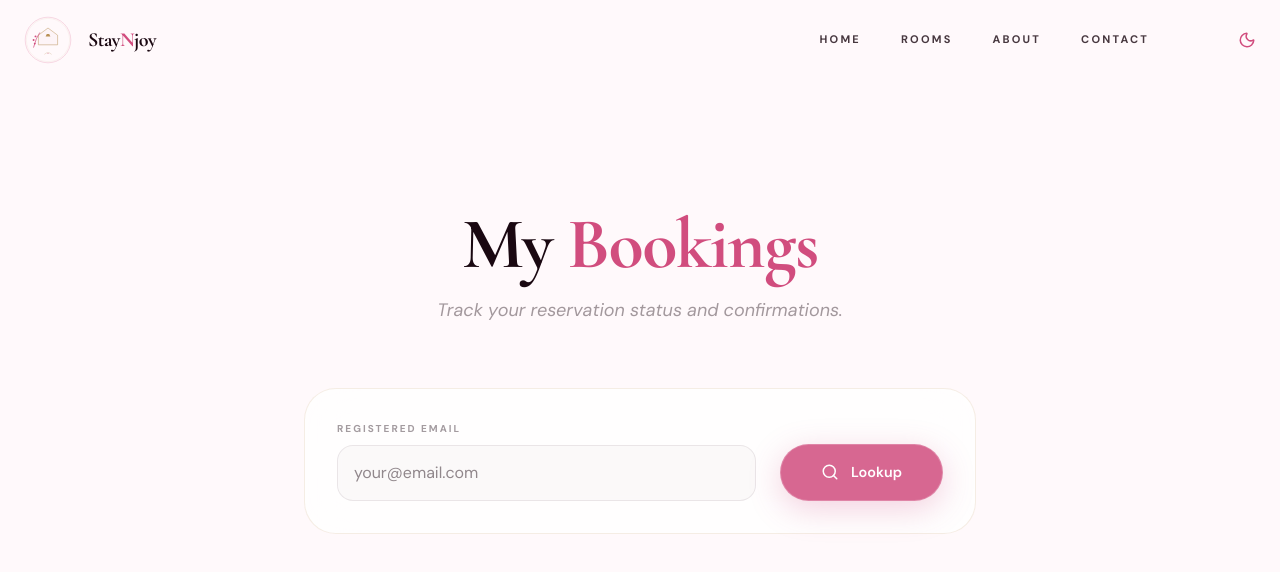
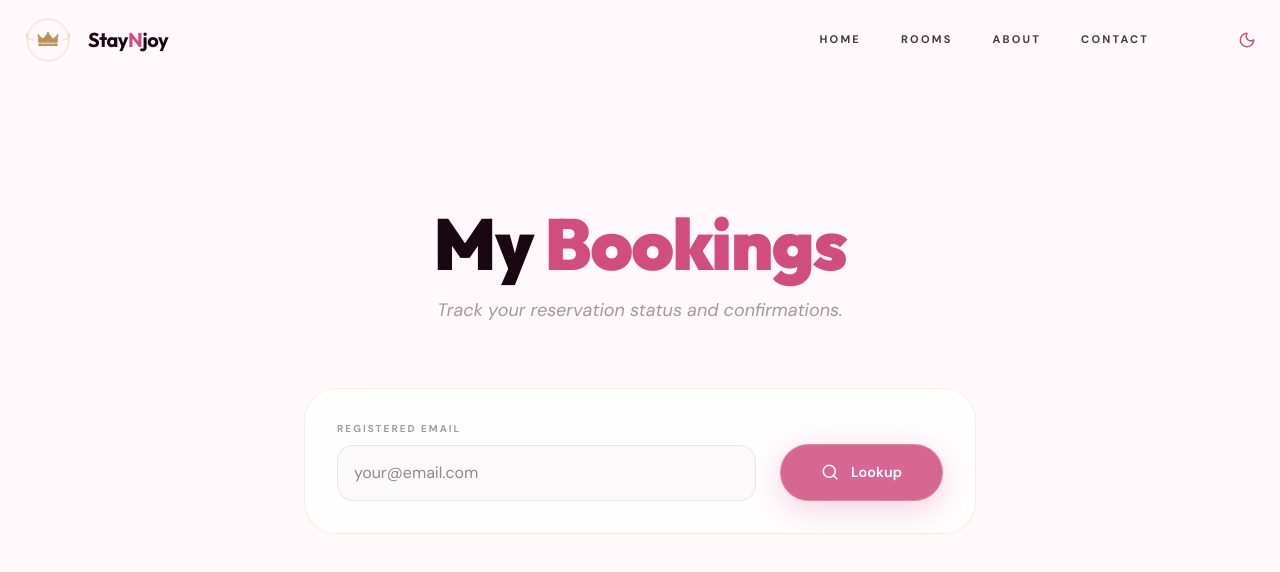
Before and after one commit to GhostRed256/HotelLuxe, a Next.js app: page /bookings in a window 1280 px wide. Shown: the top 572 px of the page. Built offline with nearby package versions, Linux system fonts and the light colour scheme; no server answers.

Commit message:
Logo rollback, typography simplification (Google-style Outfit font), and readability improvements across Hero and Footer

```diff
--- a/src/app/globals.css
+++ b/src/app/globals.css
@@ -1,4 +1,4 @@
-@import url('https://fonts.googleapis.com/css2?family=Cormorant+Garamond:ital,wght@0,300;0,400;0,500;0,600;0,700;1,300;1,400&family=DM+Sans:ital,wght@0,100;0,300;0,400;0,500;0,600;0,700;1,400&family=Dancing+Script:wght@400..700&display=swap');
+@import url('https://fonts.googleapis.com/css2?family=Cormorant+Garamond:ital,wght@0,300;0,400;0,500;0,600;0,700;1,300;1,400&family=DM+Sans:ital,wght@0,100;0,300;0,400;0,500;0,600;0,700;1,400&family=Outfit:wght@100..900&display=swap');
 
 @import "tailwindcss";
 
@@ -9,9 +9,9 @@
   --color-black-accent: #0A0307;
 
   --font-body: 'DM Sans', sans-serif;
-  --font-heading: 'Cormorant Garamond', serif;
-  --font-script: 'Dancing Script', cursive;
-  --font-cinzel: 'Cormorant Garamond', serif;
+  --font-heading: 'Outfit', sans-serif;
+  --font-script: 'Outfit', sans-serif;
+  --font-cinzel: 'Outfit', sans-serif;
 }
 
 :root {
@@ -27,7 +27,7 @@
   --card-bg: rgba(255, 255, 255, 0.75);
   --input-bg: rgba(45, 11, 26, 0.02);
   --input-border: rgba(45, 11, 26, 0.08);
-  --footer-bg: #FDF4F7;
+  --footer-bg: #F8F9FA;
   --footer-text: #1A0811;
   --surface: #FFFFFF;
 }
@@ -359,6 +359,11 @@ h1, h2, h3, h4, h5, h6 {
 .jaapi-motif {
   background-image: radial-gradient(circle at center, transparent 30%, var(--accent-primary) 31%, var(--accent-primary) 33%, transparent 34%);
   background-size: 10px 10px;
+  opacity: 0.05;
+}
+
+.dark .jaapi-motif {
+  opacity: 0.1;
 }
 
 .font-script {
--- a/src/components/Footer.tsx
+++ b/src/components/Footer.tsx
@@ -1,9 +1,8 @@
 import { Camera, Phone, MapPin, Mail, Globe, ArrowUpRight } from "lucide-react"
-import Logo from "./Logo"
 
  export default function Footer() {
    return (
-     <footer className="bg-[var(--footer-bg)] text-[var(--footer-text)] pt-32 pb-12 border-t border-[var(--border-color)] relative overflow-hidden jaapi-motif">
+     <footer className="bg-[var(--footer-bg)] text-[var(--footer-text)] pt-32 pb-12 border-t border-[var(--border-color)] relative overflow-hidden">
        {/* Decorative top gradient */}
        <div className="absolute top-0 left-1/2 -translate-x-1/2 w-full h-[1px] bg-gradient-to-r from-transparent via-[var(--accent-primary)]/30 to-transparent" />
 
@@ -12,17 +11,14 @@ import Logo from "./Logo"
 
            {/* Brand Column */}
            <div className="lg:col-span-2">
-             <div className="flex items-center gap-6 mb-8">
-               <Logo className="h-20" />
-               <h2 className="text-6xl md:text-7xl font-script text-[var(--accent-primary)] leading-none">
-                 StayNjoy
-               </h2>
-             </div>
-             <p className="text-[10px] font-bold tracking-[0.4em] uppercase text-[var(--gold-primary)] mb-8">
-               H O S P I T A L I T Y • T H A T • F E E L S • L I K E • H O M E
+             <h2 className="text-4xl md:text-6xl font-heading font-black tracking-tighter mb-6 uppercase">
+               Stay <span className="text-[var(--accent-primary)]">N</span> Joy
+             </h2>
+             <p className="text-[10px] font-bold tracking-[0.4em] uppercase text-[var(--accent-primary)] mb-8">
+               Hospitality That Feels Like Home
              </p>
-             <p className="opacity-60 font-light text-lg max-w-md leading-relaxed mb-10 italic">
-               "Blending Upper Assam's warm heritage with palatial modern luxury. A sanctuary for the soul in Tinsukia."
+             <p className="opacity-60 font-light text-lg max-w-md leading-relaxed mb-10">
+               Experience the warm heritage of Upper Assam blended with modern comfort. Your sanctuary in the heart of Tinsukia.
              </p>
              <div className="flex gap-6">
                <a
@@ -44,7 +40,7 @@ import Logo from "./Logo"
 
            {/* Locations Column */}
            <div>
-             <h4 className="text-[10px] font-bold tracking-[0.4em] uppercase opacity-40 mb-8">Our Sanctuaries</h4>
+             <h4 className="text-[10px] font-bold tracking-[0.4em] uppercase opacity-40 mb-8 text-[var(--accent-primary)]">Our Sanctuaries</h4>
              <ul className="flex flex-col gap-6">
                {[
                  { name: "Chaliha Nagar", desc: "Main Branch" },
@@ -66,10 +62,10 @@ import Logo from "./Logo"
 
            {/* Quick Contact Column */}
            <div>
-             <h4 className="text-[10px] font-bold tracking-[0.4em] uppercase opacity-40 mb-8">Reservations</h4>
+             <h4 className="text-[10px] font-bold tracking-[0.4em] uppercase opacity-40 mb-8 text-[var(--accent-primary)]">Reservations</h4>
              <div className="flex flex-col gap-10">
                <div className="group">
-                 <span className="block text-[10px] font-bold tracking-[0.2em] uppercase text-[var(--accent-primary)] mb-2">Speak With Us</span>
+                 <span className="block text-[10px] font-bold tracking-[0.2em] uppercase opacity-60 mb-2">Speak With Us</span>
                  <a href="tel:7002475079" className="text-2xl font-black tracking-tighter hover:text-[var(--accent-primary)] transition-colors">
                    +91 70024 75079
                  </a>
@@ -95,7 +91,7 @@ import Logo from "./Logo"
              <span className="w-1 h-1 rounded-full bg-[var(--accent-primary)]/20" />
              <span>Tinsukia, Assam</span>
              <span className="w-1 h-1 rounded-full bg-[var(--accent-primary)]/20" />
-             <span className="text-[var(--accent-primary)]">আপোনালৈ স্বাগতম</span>
+             <span className="text-[var(--accent-primary)] font-bold">আপোনালৈ স্বাগতম</span>
            </div>
 
            <div className="flex gap-10 text-[10px] font-bold tracking-[0.2em] uppercase">
--- a/src/components/JaapiDivider.tsx
+++ b/src/components/JaapiDivider.tsx
@@ -4,39 +4,24 @@ import { motion } from "framer-motion"
 
 export default function JaapiDivider() {
   return (
-    <div className="flex flex-col items-center justify-center py-20 bg-[var(--background)]">
-      <div className="w-full max-w-4xl h-[1px] bg-gradient-to-r from-transparent via-[var(--accent-primary)]/20 to-transparent mb-12" />
+    <div className="flex flex-col items-center justify-center py-12 bg-transparent">
+      <div className="w-full max-w-2xl h-[1px] bg-gradient-to-r from-transparent via-[var(--accent-primary)]/10 to-transparent mb-8" />
 
       <motion.div
-        initial={{ opacity: 0, scale: 0.8 }}
-        whileInView={{ opacity: 1, scale: 1 }}
+        initial={{ opacity: 0 }}
+        whileInView={{ opacity: 0.2 }}
         viewport={{ once: true }}
-        className="relative flex items-center justify-center w-24 h-24"
+        className="relative flex items-center justify-center w-16 h-16"
       >
-        {/* Assamese Jaapi SVG Motif */}
-        <svg viewBox="0 0 100 100" className="w-20 h-20 text-[var(--accent-primary)] drop-shadow-lg">
-          <circle cx="50" cy="50" r="45" fill="none" stroke="currentColor" strokeWidth="1" strokeDasharray="2 2" />
-          <path d="M50 5 L95 80 L5 80 Z" fill="none" stroke="currentColor" strokeWidth="2" strokeLinejoin="round" />
-          <circle cx="50" cy="50" r="10" fill="currentColor" opacity="0.8" />
-          <path d="M50 20 L80 70 L20 70 Z" fill="none" stroke="currentColor" strokeWidth="1" />
-          <circle cx="50" cy="50" r="30" fill="none" stroke="currentColor" strokeWidth="0.5" opacity="0.3" />
+        {/* Assamese Jaapi SVG Motif - Very Subtle */}
+        <svg viewBox="0 0 100 100" className="w-12 h-12 text-[var(--accent-primary)]">
+          <circle cx="50" cy="50" r="45" fill="none" stroke="currentColor" strokeWidth="0.5" strokeDasharray="1 1" />
+          <path d="M50 5 L95 80 L5 80 Z" fill="none" stroke="currentColor" strokeWidth="1" />
+          <circle cx="50" cy="50" r="5" fill="currentColor" />
         </svg>
-
-        {/* Decorative dots */}
-        <div className="absolute -top-4 left-1/2 -translate-x-1/2 flex gap-1">
-          <div className="w-1 h-1 rounded-full bg-[var(--accent-primary)]" />
-          <div className="w-1 h-1 rounded-full bg-[var(--gold-primary)]" />
-          <div className="w-1 h-1 rounded-full bg-[var(--accent-primary)]" />
-        </div>
       </motion.div>
 
-      <div className="mt-8 text-center">
-        <span className="text-[10px] font-bold tracking-[0.4em] uppercase opacity-40">
-          Heritage • Tradition • Hospitality
-        </span>
-      </div>
-
-      <div className="w-full max-w-4xl h-[1px] bg-gradient-to-r from-transparent via-[var(--accent-primary)]/20 to-transparent mt-12" />
+      <div className="w-full max-w-2xl h-[1px] bg-gradient-to-r from-transparent via-[var(--accent-primary)]/10 to-transparent mt-8" />
     </div>
   )
 }
--- a/src/components/Logo.tsx
+++ b/src/components/Logo.tsx
@@ -12,9 +12,8 @@
    if (!mounted) return <div className={className + " w-14 bg-gray-200 animate-pulse rounded-full"} />
 
    const isDark = resolvedTheme === "dark"
-   const pinkAccent = "#D14D7E"
-   const goldAccent = "#B88F54"
-   const houseBg = isDark ? "#2D111A" : "#FDF4F7"
+   const goldPrimary = "#B88F54"
+   const accentPrimary = "#D14D7E"
 
    return (
      <svg
@@ -23,43 +22,32 @@
        onClick={() => window.location.href = "/"}
        xmlns="http://www.w3.org/2000/svg"
      >
-       {/* Circular Frame */}
-       <circle cx="100" cy="100" r="95" fill="none" stroke={pinkAccent} strokeWidth="2" opacity="0.4" />
-       <circle cx="100" cy="100" r="90" fill="none" stroke={goldAccent} strokeWidth="1" opacity="0.3" />
+       {/* Decorative Ornate Circle */}
+       <circle cx="100" cy="100" r="90" fill="none" stroke={goldPrimary} strokeWidth="2" strokeDasharray="4 4" opacity="0.5" />
+       <circle cx="100" cy="100" r="85" fill="none" stroke={goldPrimary} strokeWidth="1" />
 
-       {/* House Outline */}
+       {/* Crown Icon */}
        <path
-         d="M60 120 L60 80 L100 50 L140 80 L140 120 Z"
-         fill={houseBg}
-         stroke={goldAccent}
+         d="M60 110 L60 80 L80 95 L100 70 L120 95 L140 80 L140 110 Z"
+         fill={isDark ? accentPrimary : goldPrimary}
+         stroke={isDark ? "white" : goldPrimary}
          strokeWidth="2"
        />
+       <circle cx="60" cy="80" r="4" fill={goldPrimary} />
+       <circle cx="100" cy="70" r="4" fill={goldPrimary} />
+       <circle cx="140" cy="80" r="4" fill={goldPrimary} />
 
-       {/* Internal Warm Light (The "Ambiance") */}
-       <radialGradient id="warmLight" cx="100" cy="90" r="30" fx="100" fy="90">
-         <stop offset="0%" stopColor="#FFA500" stopOpacity="0.6" />
-         <stop offset="100%" stopColor="transparent" stopOpacity="0" />
-       </radialGradient>
-       <circle cx="100" cy="90" r="30" fill="url(#warmLight)" />
+       {/* Bottom Plate */}
+       <rect x="60" y="115" width="80" height="10" rx="2" fill={goldPrimary} />
 
-       {/* Lamp Icon Inside */}
-       <path d="M95 105 L105 105 M100 105 L100 85 M90 85 L110 85 L105 75 L95 75 Z" fill={goldAccent} />
+       {/* Gems */}
+       <circle cx="80" cy="120" r="2" fill="white" />
+       <circle cx="100" cy="120" r="2" fill={isDark ? accentPrimary : "white"} />
+       <circle cx="120" cy="120" r="2" fill="white" />
 
-       {/* Foliage / Leaves (Pink Vines like in image) */}
-       <path
-         d="M40 130 Q50 90 65 70"
-         fill="none"
-         stroke={pinkAccent}
-         strokeWidth="3"
-         strokeLinecap="round"
-       />
-       <circle cx="45" cy="115" r="4" fill={pinkAccent} />
-       <circle cx="40" cy="100" r="4" fill={pinkAccent} />
-       <circle cx="48" cy="85" r="4" fill={pinkAccent} />
-
-       {/* Assamese Flare - Small Jaapi Motif at bottom */}
-       <path d="M85 160 Q100 145 115 160" fill="none" stroke={goldAccent} strokeWidth="1" />
-       <circle cx="100" cy="155" r="2" fill={pinkAccent} />
+       {/* Luxury Accents */}
+       <path d="M40 100 Q10 100 10 70" fill="none" stroke={goldPrimary} strokeWidth="2" opacity="0.6" />
+       <path d="M160 100 Q190 100 190 70" fill="none" stroke={goldPrimary} strokeWidth="2" opacity="0.6" />
      </svg>
    )
  }
```
Also changed, not shown: src/components/Hero.tsx (+18 -23 lines).
